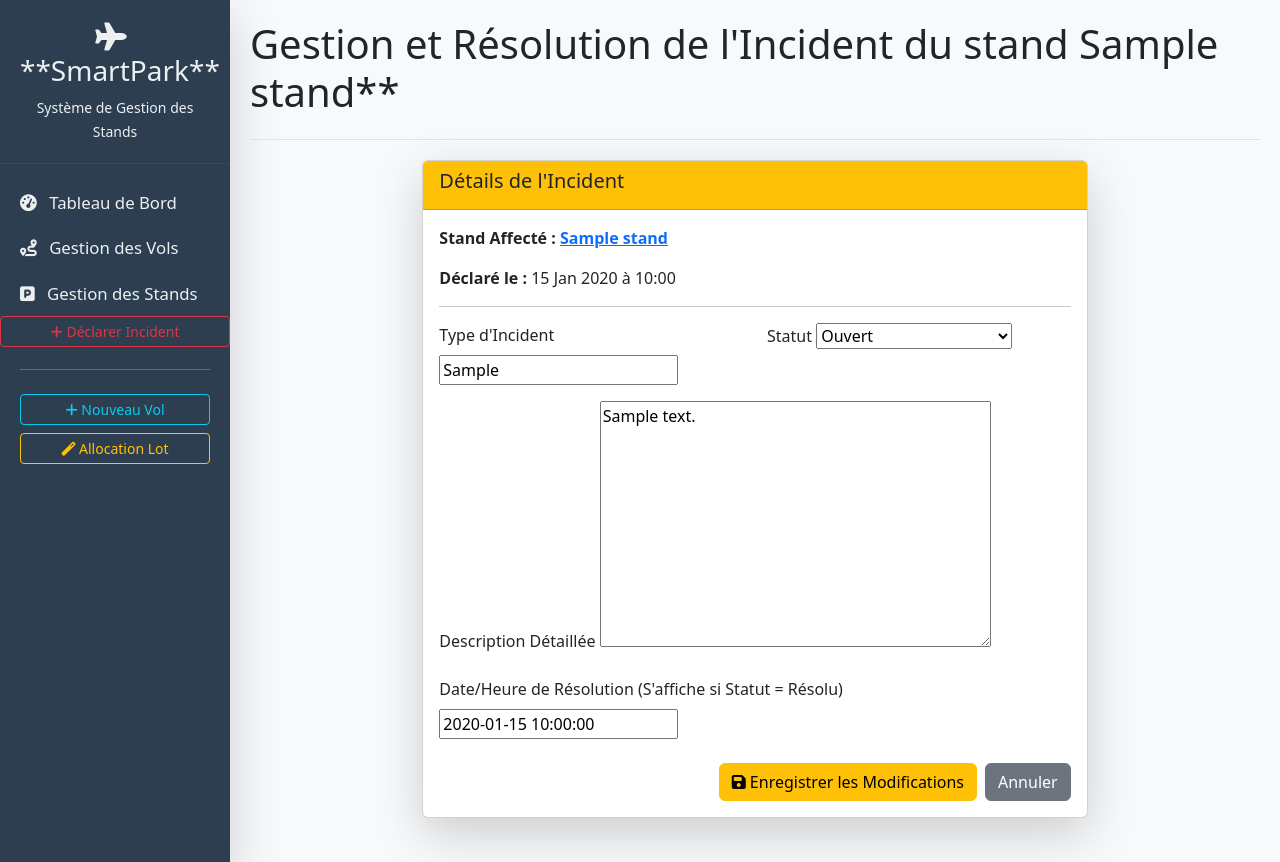
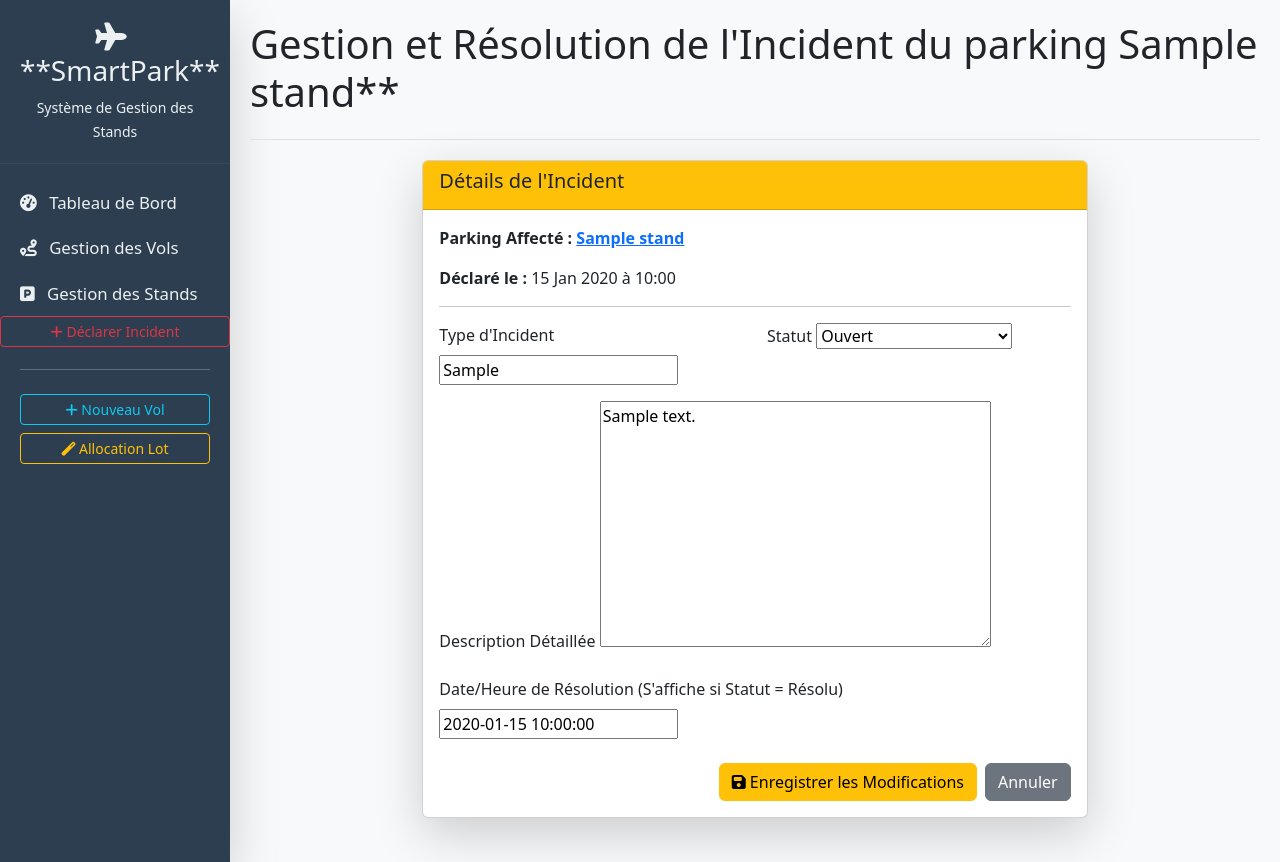
Before and after one commit to Thawfik/SMARTPARK_ALLIANCE_ANAC, a Django app: page /smartpark/incidents/1/resoudre/ in a window 1280 px wide. Run offline with Django 5.2, Linux system fonts and the light colour scheme; tables that the repository leaves empty hold one stand-in row (values such as "Sample post").

Commit message:
Sauvegarde des modifications locales

```diff
--- a/SMARTPARK_ALLIANCE/src/SmartPark/ManagePark/templates/Incidents/incident_resolution.html
+++ b/SMARTPARK_ALLIANCE/src/SmartPark/ManagePark/templates/Incidents/incident_resolution.html
@@ -1,6 +1,6 @@
 {% extends 'base.html' %}
 {% block title %}Résolution Incident{% endblock %}
-{% block title_header %}Gestion et Résolution de l'Incident du stand {{ incident.stand }}**{% endblock title_header %}
+{% block title_header %}Gestion et Résolution de l'Incident du parking {{ incident.stand }}**{% endblock title_header %}
 
 {% block content %}
     <div class="row justify-content-center">
@@ -11,7 +11,7 @@
                 </div>
                 <div class="card-body">
 
-                    <p><strong>Stand Affecté :</strong>
+                    <p><strong>Parking Affecté :</strong>
                         <a href="{% url 'stand_detail' incident.stand.pk %}" class="fw-bold">{{ incident.stand.nom_operationnel }}</a>
                     </p>
                     <p><strong>Déclaré le :</strong> {{ incident.date_heure_declaration|date:"d M Y à H:i" }}</p>
```
